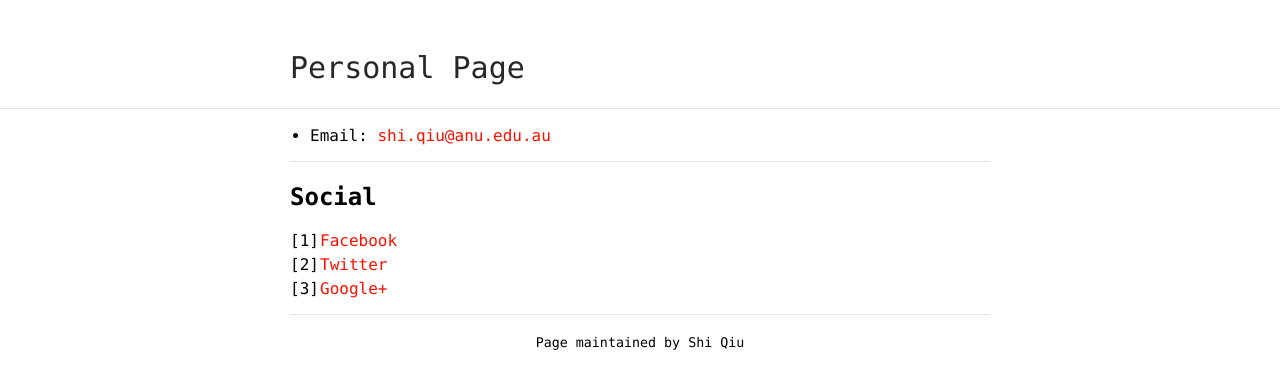
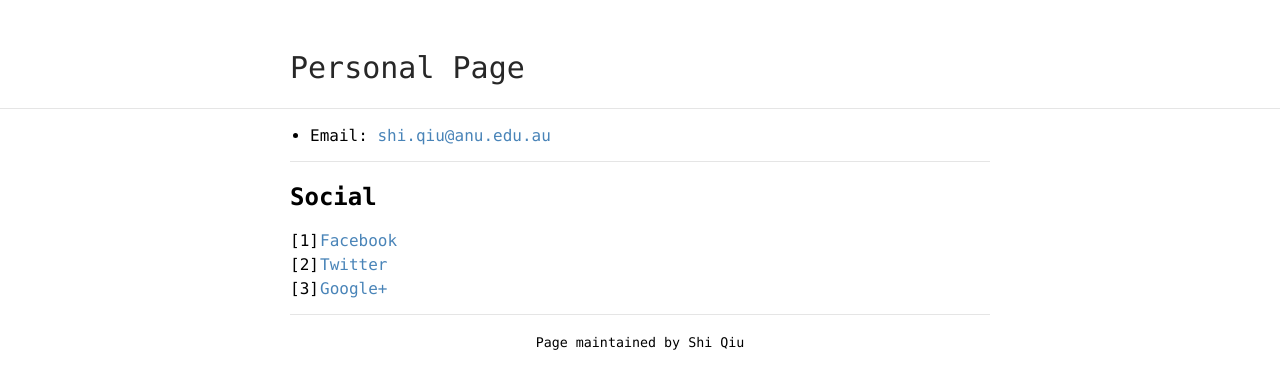
Before and after one commit to ShiQiu0419/ShiQiu0419.github.io, a Jekyll site: the page built from contact.md, in a window 1280 px wide. Shown: the top 389 px of the page. Built offline with Jekyll 4.4.1, drawn with Linux system fonts in a browser that asks for light colours.

Commit message:
Update vars.scss

```diff
--- a/_sass/vars.scss
+++ b/_sass/vars.scss
@@ -2,7 +2,7 @@
  * Customization Variables
  */
 
-$accent: #FF0F00;
+$accent: #4984b8;
 $image-size: 85px;
 
 /*
```
